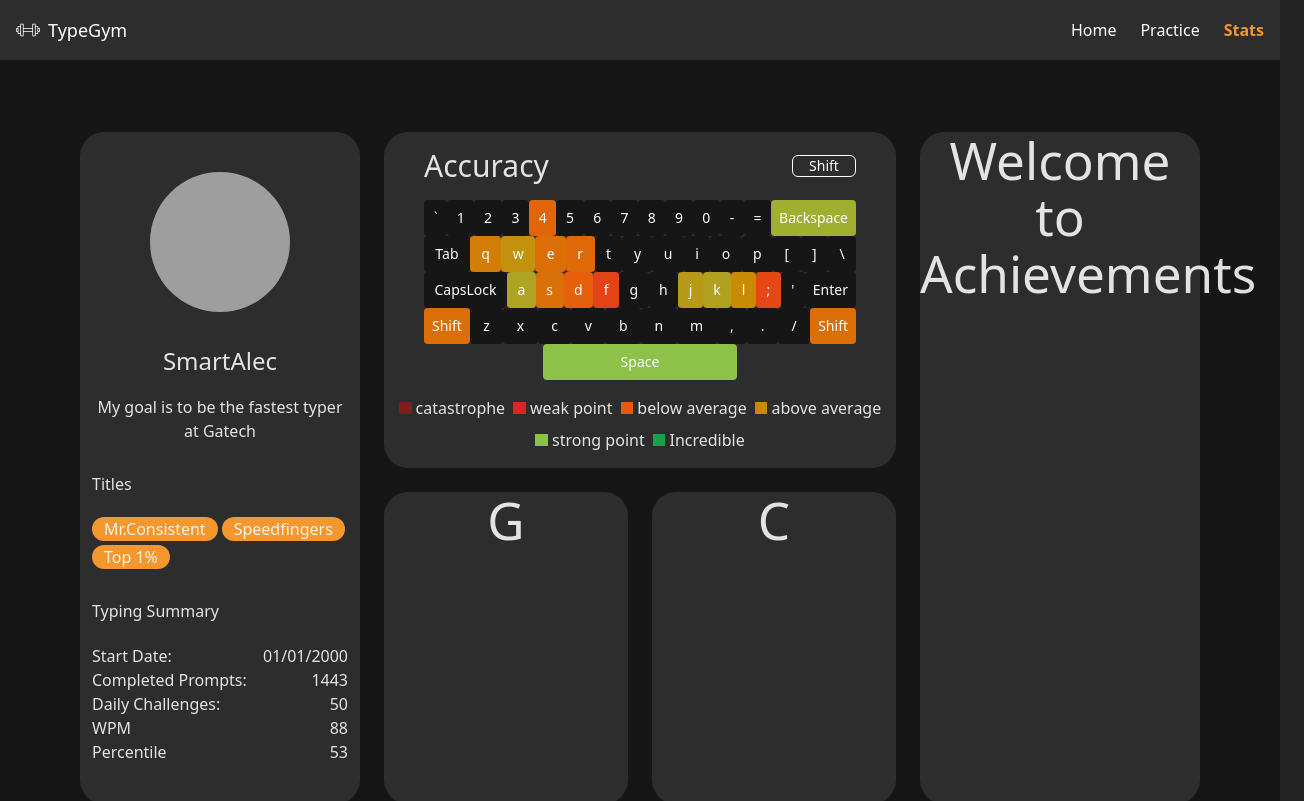
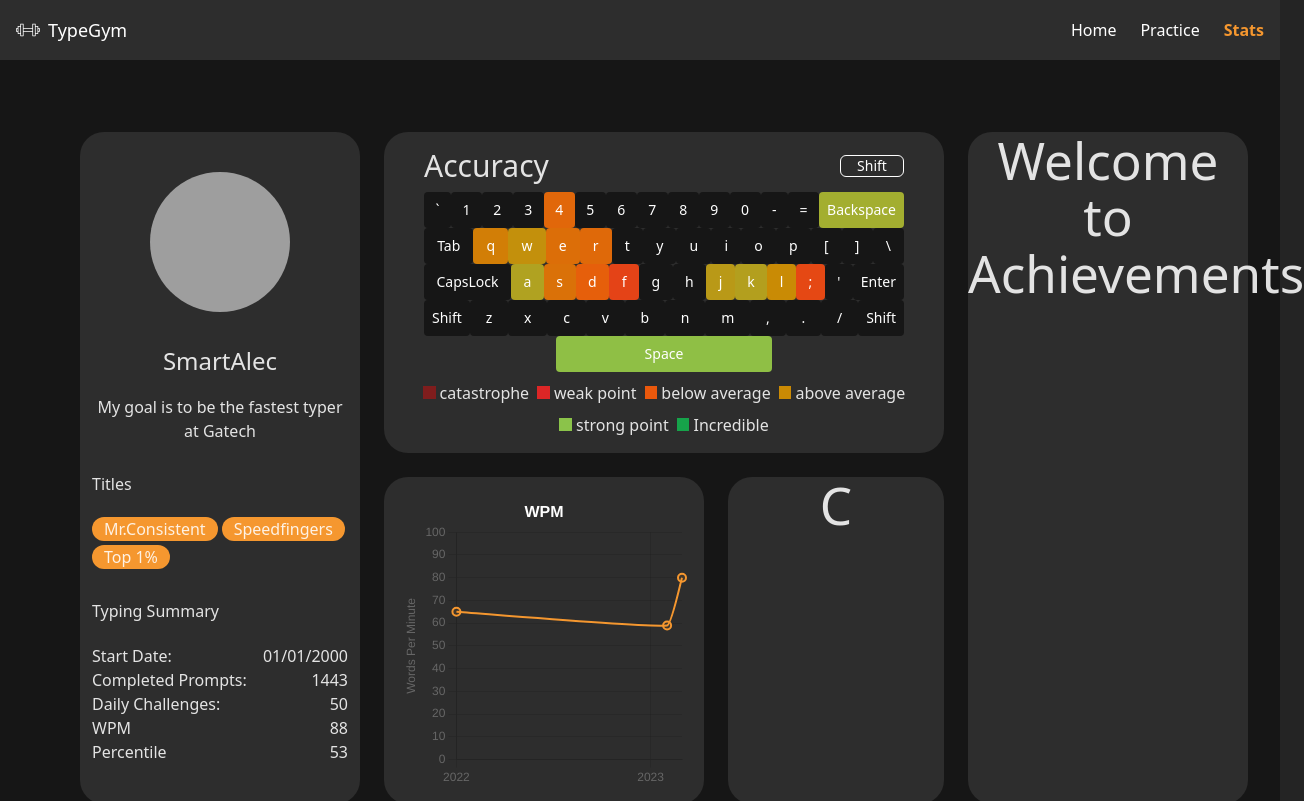
Before and after one commit to alecnhance/TypingGymV2, a React (Vite) app: page /stats in a window 1280 px wide. Shown: the top 801 px of the page, 1304 px wide, since content can reach past the window. Built offline with nearby package versions, Linux system fonts and the light colour scheme; grey boxes are pictures that could not be loaded.

Commit message:
added WPM graph

```diff
--- a/package.json
+++ b/package.json
@@ -10,8 +10,14 @@
     "preview": "vite preview"
   },
   "dependencies": {
+    "@mui/material": "^7.0.2",
+    "@mui/x-date-pickers": "^8.1.0",
+    "chart.js": "^4.4.9",
+    "chartjs-adapter-date-fns": "^3.0.0",
+    "date-fns": "^4.1.0",
     "lucide-react": "^0.503.0",
     "react": "^19.0.0",
+    "react-chartjs-2": "^5.3.0",
     "react-dom": "^19.0.0",
     "react-router-dom": "^7.5.3",
     "react-select": "^5.10.1"
--- a/src/components/stat_components/Keyboard.jsx
+++ b/src/components/stat_components/Keyboard.jsx
@@ -90,7 +90,6 @@ const keyAccuracy = {
     e: 0.70,
     R: 0.74,
     r: 0.68,
-    'Shift': 0.70,
     'Space': 0.99,
     '4': 0.67,
     '$': 0.32,
--- a/src/components/stat_components/WPMGraph.jsx
+++ b/src/components/stat_components/WPMGraph.jsx
@@ -1,9 +1,137 @@
-const WPMGraph = ({ className }) => {
-    return (
-        <div className={`${className}`}>
-            <h1>G</h1>
-        </div>
-    );
+import { Line } from 'react-chartjs-2';
+import {
+  Chart as ChartJS,
+  LinearScale,
+  PointElement,
+  LineElement,
+  TimeScale,
+  Tooltip,
+  Legend,
+  Title
+} from 'chart.js';
+import 'chartjs-adapter-date-fns';
+
+ChartJS.register(
+  LinearScale,
+  PointElement,
+  LineElement,
+  TimeScale,
+  Tooltip,
+  Legend,
+  Title
+);
+
+const WPMGraph = ({ wpmData, className }) => {
+  // Determine time unit based on data density
+  const getTimeUnit = () => {
+    if (!wpmData || wpmData.length < 2) return 'day';
+    const dateRange = new Date(wpmData[wpmData.length - 1].x) - new Date(wpmData[0].x);
+    const days = dateRange / (1000 * 60 * 60 * 24);
+
+    if (days > 365) return 'year';
+    if (days > 60) return 'month';
+    if (days > 14) return 'week';
+    if (days > 2) return 'day';
+    return 'hour';
+  };
+
+  // Auto-calculate point radius based on data points
+  const pointRadius = wpmData.length > 50 ? 0 : wpmData.length > 20 ? 2 : 4;
+
+  const chartData = {
+    datasets: [{
+      label: 'Words Per Minute',
+      data: wpmData.map(item => ({
+        x: item.x,
+        y: item.y
+      })),
+      borderColor: 'rgb(245, 151, 47)',
+      backgroundColor: 'rgba(245, 151, 47, 0.1)',
+      borderWidth: 2,
+      pointRadius: pointRadius,
+      tension: 0.1,
+      fill: true
+    }]
+  };
+
+  const options = {
+    responsive: true,
+    maintainAspectRatio: false,
+    plugins: {
+      title: {
+        display: true,
+        text: "WPM",
+        align: 'middle',
+        font: {
+            size: 16,
+            weight: 'bold',
+        },
+        color: '#FFFFFF'
+      },
+      legend: {
+        display: false
+      },
+      tooltip: {
+        mode: wpmData.length > 20 ? 'nearest' : 'point',
+        intersect: false,
+        callbacks: {
+          title: (context) => {
+            const date = new Date(context[0].parsed.x);
+            return date.toLocaleDateString('en-US', {
+              month: 'short',
+              day: 'numeric',
+              year: 'numeric',
+              hour: '2-digit',
+              minute: '2-digit'
+            });
+          }
+        }
+      }
+    },
+    scales: {
+      x: {
+        type: 'time',
+        time: {
+          unit: getTimeUnit(),
+          tooltipFormat: 'MMM d, yyyy h:mm a',
+          displayFormats: {
+            hour: 'ha',
+            day: 'MMM d',
+            week: 'MMM d',
+            month: 'MMM yyyy',
+            year: 'yyyy'
+          }
+        },
+        title: {
+          display: false,
+          text: 'Date',
+          align: 'middle'
+        },
+        grid: {
+          display: wpmData.length < 100
+        }
+      },
+      y: {
+        title: {
+          display: true,
+          text: 'Words Per Minute'
+        },
+        min: 0,
+        suggestedMax: Math.max(...wpmData.map(item => item.y), 10) * 1.2
+      }
+    },
+    interaction: {
+      mode: wpmData.length > 50 ? 'index' : 'nearest',
+      axis: 'x',
+      intersect: false
+    }
+  };
+
+  return (
+    <div className={`${className} p-4`} >
+      <Line data={chartData} options={options} />
+    </div>
+  );
 };
 
 export default WPMGraph;
--- a/src/pages/Stats.jsx
+++ b/src/pages/Stats.jsx
@@ -1,3 +1,4 @@
+import { useState } from 'react';
 import Achievements from "../components/stat_components/Achievements";
 import ProfileCard from "../components/stat_components/ProfileCard";
 import Calendar from "../components/stat_components/Calendar";
@@ -5,14 +6,19 @@ import WPMGraph from "../components/stat_components/WPMGraph";
 import Keyboard from "../components/stat_components/Keyboard";
 
 const Stats = () => {
+  const data = [
+    { x: '2022-01-01', y: 65 },
+    { x: '2023-02-01', y: 59 },
+    { x: '2023-03-01', y: 80 },
+  ];
   return (
     <div className="min-h-screen flex md:flex-row flex-col gap-6 py-[7vh] px-[5vw]">
       <ProfileCard className="bg-headerGray flex-shrink-0 rounded-3xl h-[30vh] md:h-auto max-h-[84vh] md:w-[25%]"/>
       <div className="flex flex-col gap-6 max-h-[84vh] md:w-[50%]">
           <Keyboard className="bg-headerGray flex-grow  rounded-3xl max-h-[42vh]" />
-            <div className="flex md:flex-row flex-col gap-6 flex-grow">
-                <WPMGraph className="bg-headerGray rounded-3xl flex-1"/>
-                <Calendar className="bg-headerGray rounded-3xl flex-1"/>
+          <div className="flex  md:flex-row flex-col gap-6 flex-grow md:max-h-[42vh]">
+              <WPMGraph wpmData={data} className="bg-headerGray rounded-3xl flex-1 md:w-[25vw]"/>
+              <Calendar className="bg-headerGray rounded-3xl flex-1 md:w-[25vw]"/>
           </div>
       </div>
       <Achievements className="bg-headerGray flex-shrink-0 rounded-3xl h-[30vh] md:h-auto max-h-[84vh] md:w-1/4" />
```
Also changed, not shown: 1 other file (tests, documents, lock files or other folders). Lines whose indentation alone changed are shown as unchanged.
